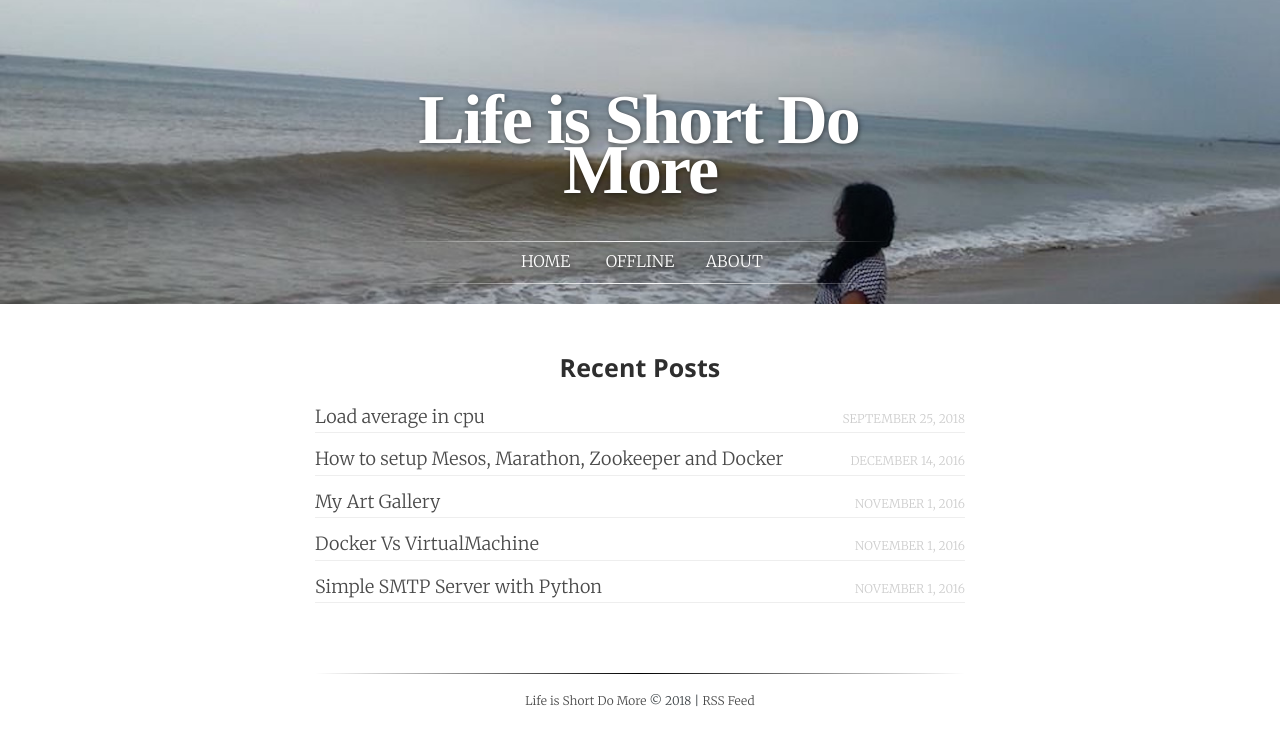
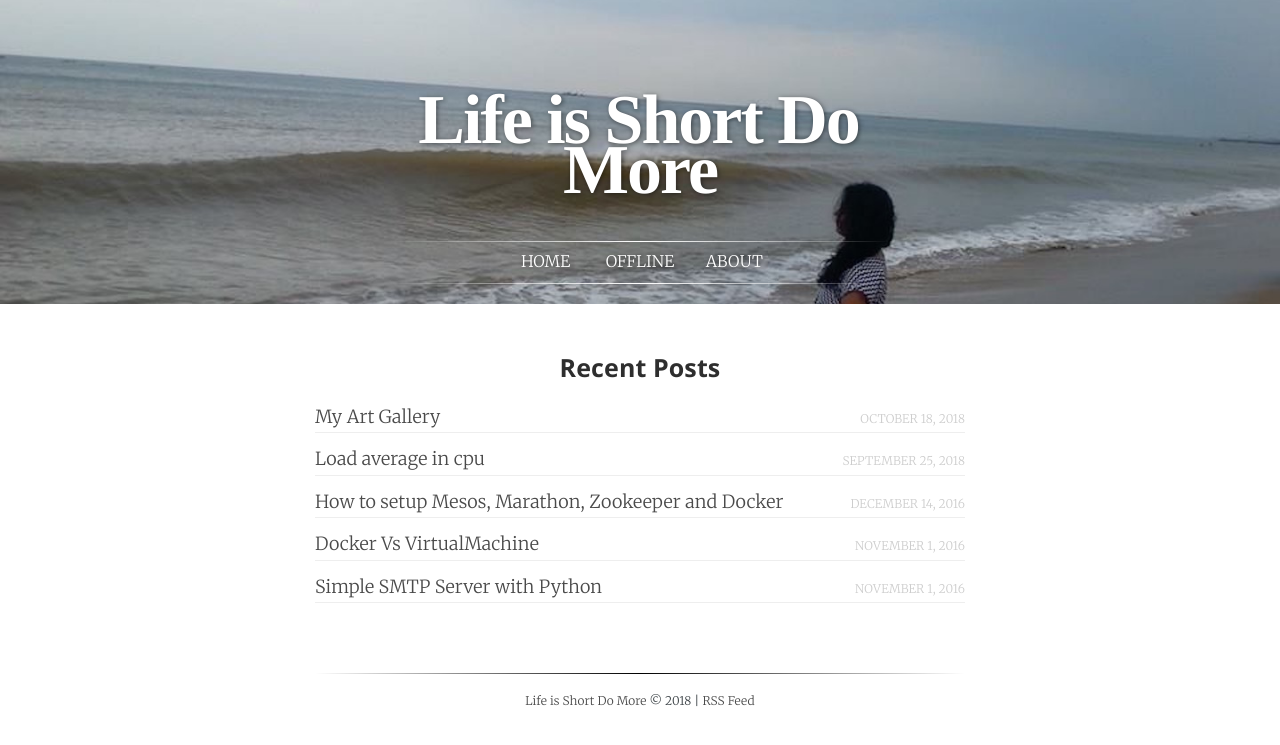
Before and after one commit to agrawalpoonam/agarwalpoonam.github.io, a Jekyll site: the page built from index.html, in a window 1280 px wide. Shown: the top 745 px of the page. Built offline with Jekyll 4.4.1, drawn with Linux system fonts in a browser that asks for light colours; some web fonts are replaced.

Commit message:
Art gallery

```diff
--- a/_posts/2018-10-18-Art-Gallery.md
+++ b/_posts/2018-10-18-Art-Gallery.md
@@ -1,16 +1,23 @@
 ---
 layout:            post
 title:             "My Art Gallery"
-date:              2016-11-01 15:28:00 +0300
+date:              2018-10-18 19:40:00 +0300
 tags:              Paintings
 category:          Tutorial
 author:            Poonam Agrawal
 ---
 ![Drawing1]({{ site.github.url }}/media/img/drawing1.jpg ){:height="70%" width="100%"}
+
 ![Drawing2]({{ site.github.url }}/media/img/drawing2.jpg ){:height="70%" width="100%"}
+
 ![Drawing3]({{ site.github.url }}/media/img/drawing3.jpg ){:height="70%" width="100%"}
+
 ![Drawing4]({{ site.github.url }}/media/img/drawing4.jpg ){:height="70%" width="100%"}
+
 ![Drawing5]({{ site.github.url }}/media/img/drawing5.jpg ){:height="70%" width="100%"}
+
 ![Drawing6]({{ site.github.url }}/media/img/drawing6.jpg ){:height="70%" width="100%"}
+
 ![Drawing7]({{ site.github.url }}/media/img/drawing7.jpg ){:height="70%" width="100%"}
+
 ![Drawing8]({{ site.github.url }}/media/img/drawing8.jpg ){:height="70%" width="100%"}
```
